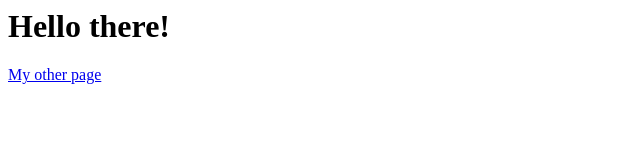
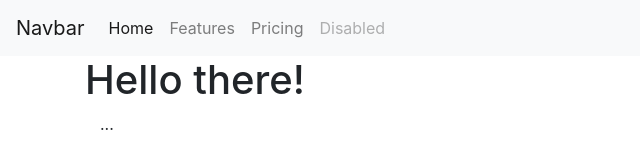
Before and after one commit to Ligrete/web-platform-jrq7sf, a plain HTML site: page index.html in a window 1280 px wide. Shown: the whole page, without its empty margins (0-640 px from the left). Drawn offline with nearby package versions, Linux system fonts and the light colour scheme.

Commit message:
1 file modified

```diff
--- a/index.html
+++ b/index.html
@@ -2,10 +2,36 @@
   <head>
     <meta charset="UTF-8">
     <script src="script.js"></script>
-    <!-- <link rel="stylesheet" type="text/css" href="styles.css"> -->
+    <script src="https://code.jquery.com/jquery-3.5.1.slim.min.js" integrity="sha384-DfXdz2htPH0lsSSs5nCTpuj/zy4C+OGpamoFVy38MVBnE+IbbVYUew+OrCXaRkfj" crossorigin="anonymous"></script>
+<script src="https://cdn.jsdelivr.net/npm/bootstrap@4.5.3/dist/js/bootstrap.bundle.min.js" integrity="sha384-ho+j7jyWK8fNQe+A12Hb8AhRq26LrZ/JpcUGGOn+Y7RsweNrtN/tE3MoK7ZeZDyx" crossorigin="anonymous"></script>
+    <link rel="stylesheet" type="text/css" href="styles.css">
+    <link rel="stylesheet" href="https://cdn.jsdelivr.net/npm/bootstrap@4.5.3/dist/css/bootstrap.min.css" integrity="sha384-TX8t27EcRE3e/ihU7zmQxVncDAy5uIKz4rEkgIXeMed4M0jlfIDPvg6uqKI2xXr2" crossorigin="anonymous">
   </head>
   <body>
-    <h1>Hello there!</h1>
-    <a href="/me.html">My other page</a>
+    <!-- header -->
+    <nav class="navbar navbar-expand-lg navbar-light bg-light">
+      <a class="navbar-brand" href="#">Navbar</a>
+      <button class="navbar-toggler" type="button" data-toggle="collapse" data-target="#navbarNavAltMarkup" aria-controls="navbarNavAltMarkup" aria-expanded="false" aria-label="Toggle navigation">
+        <span class="navbar-toggler-icon"></span>
+      </button>
+      <div class="collapse navbar-collapse" id="navbarNavAltMarkup">
+        <div class="navbar-nav">
+          <a class="nav-link active" href="#">Home <span class="sr-only">(current)</span></a>
+          <a class="nav-link" href="#">Features</a>
+          <a class="nav-link" href="#">Pricing</a>
+          <a class="nav-link disabled" href="#" tabindex="-1" aria-disabled="true">Disabled</a>
+        </div>
+      </div>
+    </nav>
+
+    <!-- content -->
+    <div class="container">
+      <h1>Hello there!</h1>
+      <div class="container-fluid">
+      ...
+      </div>
+    </div>
+
+    <!-- <a href="/me.html">My other page</a> -->
   </body>
 </html>
```
